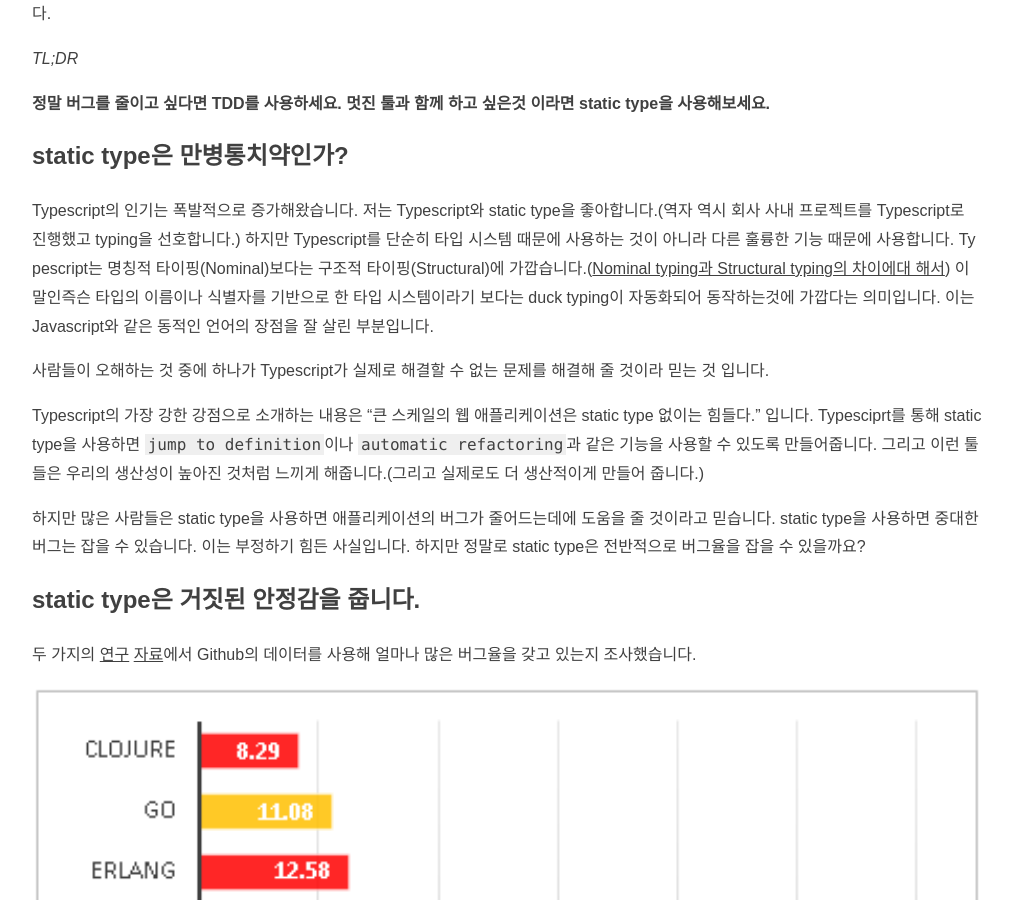
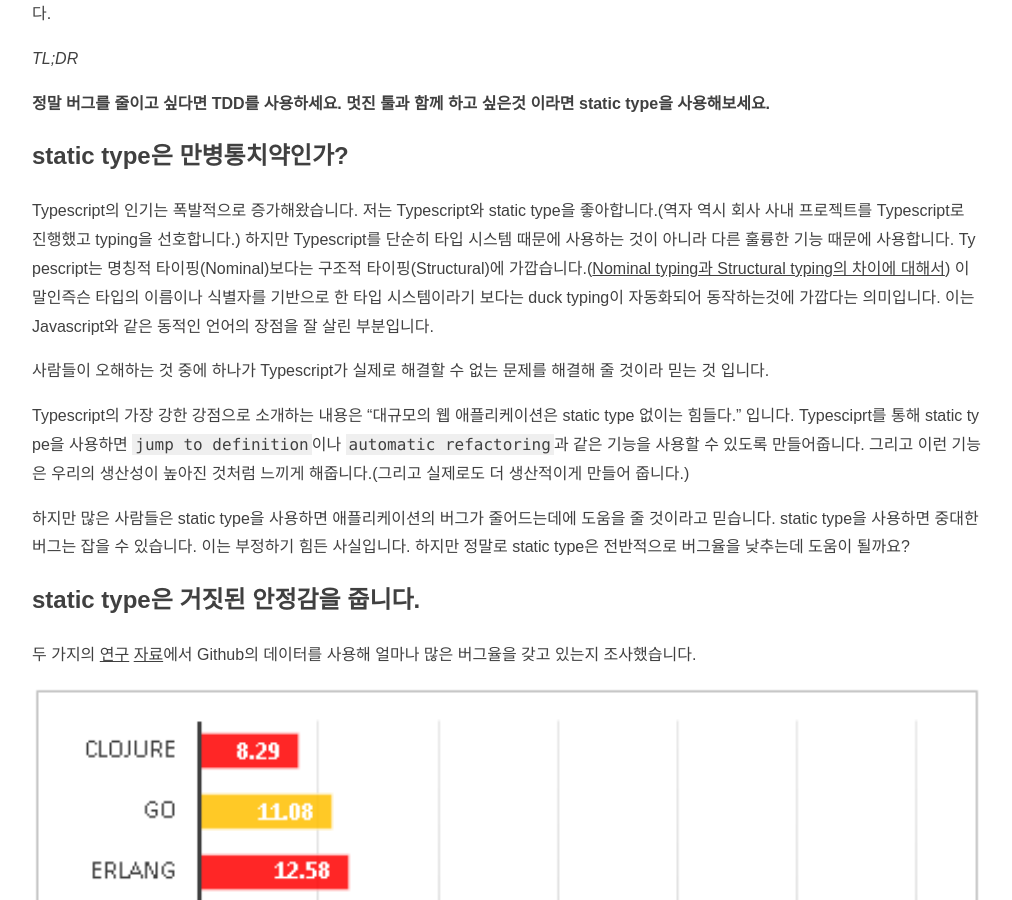
Before and after one commit to Luavis/luavis.github.io, a Jekyll site: the page built from _posts/web/2018-08-10-the-shocking-secret-about-static-types.md, in a window 1280 px wide and 900 px high, scrolled down 597 px. Shown: the whole window, without its empty margins (133-1145 px from the left). Built offline with Jekyll 4.4.1, drawn with Linux system fonts in a browser that asks for light colours; some web fonts are replaced; comment, search, counter and statistics services are not loaded; some of the changed text lies outside the part shown.

Commit message:
Fix typo

```diff
--- a/_posts/web/2018-08-10-the-shocking-secret-about-static-types.md
+++ b/_posts/web/2018-08-10-the-shocking-secret-about-static-types.md
@@ -16,13 +16,13 @@
 
 ## static type은 만병통치약인가?
 
-Typescript의 인기는 폭발적으로 증가해왔습니다. 저는 Typescript와 static type을 좋아합니다.(역자 역시 회사 사내 프로젝트를 Typescript로 진행했고 typing을 선호합니다.) 하지만 Typescript를 단순히 타입 시스템 때문에 사용하는 것이 아니라 다른 훌륭한 기능 때문에 사용합니다. Typescript는 명칭적 타이핑(Nominal)보다는 구조적 타이핑(Structural)에 가깝습니다.([Nominal typing과 Structural typing의 차이에대 해서](https://medium.com/@thejameskyle/type-systems-structural-vs-nominal-typing-explained-56511dd969f4)) 이 말인즉슨 타입의 이름이나 식별자를 기반으로 한 타입 시스템이라기 보다는 duck typing이 자동화되어 동작하는것에 가깝다는 의미입니다. 이는 Javascript와 같은 동적인 언어의 장점을 잘 살린 부분입니다.
+Typescript의 인기는 폭발적으로 증가해왔습니다. 저는 Typescript와 static type을 좋아합니다.(역자 역시 회사 사내 프로젝트를 Typescript로 진행했고 typing을 선호합니다.) 하지만 Typescript를 단순히 타입 시스템 때문에 사용하는 것이 아니라 다른 훌륭한 기능 때문에 사용합니다. Typescript는 명칭적 타이핑(Nominal)보다는 구조적 타이핑(Structural)에 가깝습니다.([Nominal typing과 Structural typing의 차이에 대해서](https://medium.com/@thejameskyle/type-systems-structural-vs-nominal-typing-explained-56511dd969f4)) 이 말인즉슨 타입의 이름이나 식별자를 기반으로 한 타입 시스템이라기 보다는 duck typing이 자동화되어 동작하는것에 가깝다는 의미입니다. 이는 Javascript와 같은 동적인 언어의 장점을 잘 살린 부분입니다.
 
 사람들이 오해하는 것 중에 하나가 Typescript가 실제로 해결할 수 없는 문제를 해결해 줄 것이라 믿는 것 입니다.
 
-Typescript의 가장 강한 강점으로 소개하는 내용은 "큰 스케일의 웹 애플리케이션은 static type 없이는 힘들다." 입니다. Typesciprt를 통해 static type을 사용하면 `jump to definition`이나 `automatic refactoring`과 같은 기능을 사용할 수 있도록 만들어줍니다. 그리고 이런 툴들은 우리의 생산성이 높아진 것처럼 느끼게 해줍니다.(그리고 실제로도 더 생산적이게 만들어 줍니다.)
+Typescript의 가장 강한 강점으로 소개하는 내용은 "대규모의 웹 애플리케이션은 static type 없이는 힘들다." 입니다. Typesciprt를 통해 static type을 사용하면 `jump to definition`이나 `automatic refactoring`과 같은 기능을 사용할 수 있도록 만들어줍니다. 그리고 이런 기능은 우리의 생산성이 높아진 것처럼 느끼게 해줍니다.(그리고 실제로도 더 생산적이게 만들어 줍니다.)
 
-하지만 많은 사람들은 static type을 사용하면 애플리케이션의 버그가 줄어드는데에 도움을 줄 것이라고 믿습니다. static type을 사용하면 중대한 버그는 잡을 수 있습니다. 이는 부정하기 힘든 사실입니다. 하지만 정말로 static type은 전반적으로 버그율을 잡을 수 있을까요?
+하지만 많은 사람들은 static type을 사용하면 애플리케이션의 버그가 줄어드는데에 도움을 줄 것이라고 믿습니다. static type을 사용하면 중대한 버그는 잡을 수 있습니다. 이는 부정하기 힘든 사실입니다. 하지만 정말로 static type은 전반적으로 버그율을 낮추는데 도움이 될까요?
 
 ## static type은 거짓된 안정감을 줍니다.
 
@@ -40,7 +40,7 @@
 
 > 이 관계들은 통계적으로는 **중요하지만 영향도는 좀 적었다.**
 
-사실 나는 static type이 버그를 줄이는데 중대한 역할을 한 경험적 증거를 인지하지 않았다. 따라서 개발자가 사용할 수 있는 멋진 개발툴을 사용해 static type은 실제로 전반적인 버그를 잡는데에 도움이 되지 않습니다.
+제게도 static type이 버그를 줄이는데 중대한 역할을 한 경험적 증거가 없습니다. 개발자가 사용할 수 있는 멋진 개발툴과 static type은 실제로 전반적인 버그를 잡는데에 도움이 되지 않습니다.
 
 ## 타입의 정확도는 프로그램의 정확도를 보장하지 않습니다.
 
```
Also changed, not shown: other parts of _posts/web/2018-08-10-the-shocking-secret-about-static-types.md (+1 -1 lines).
